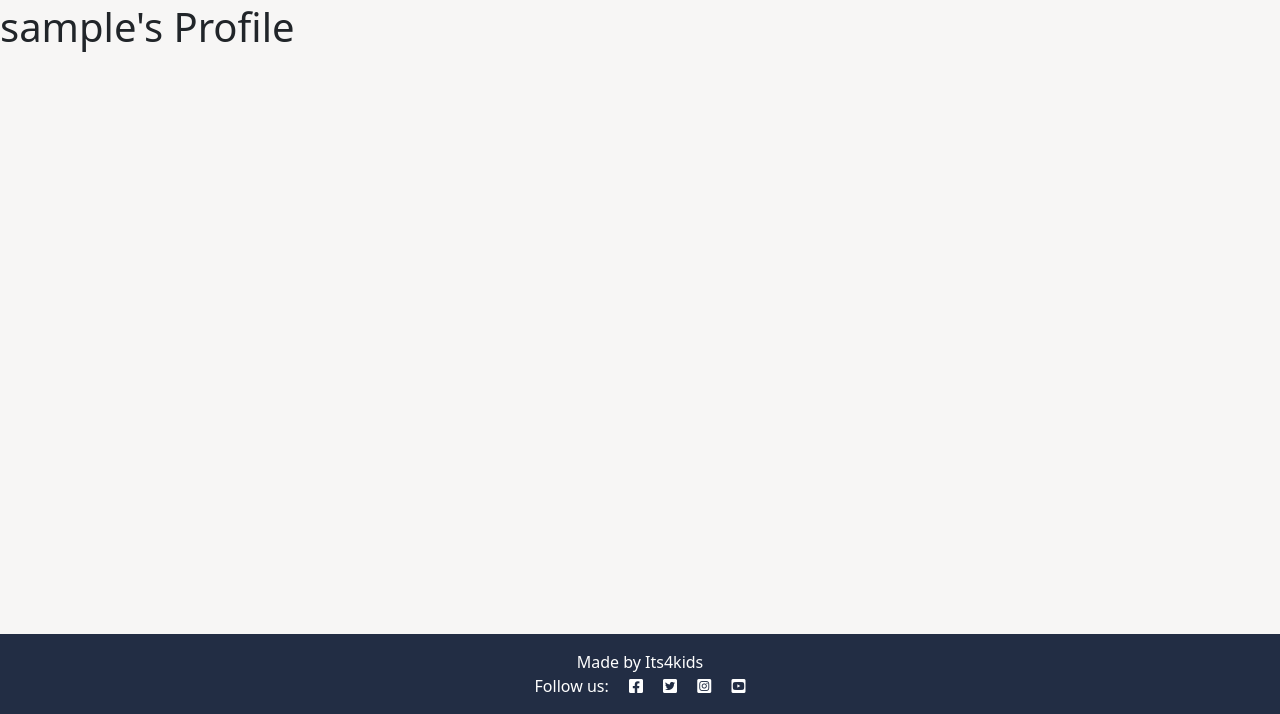
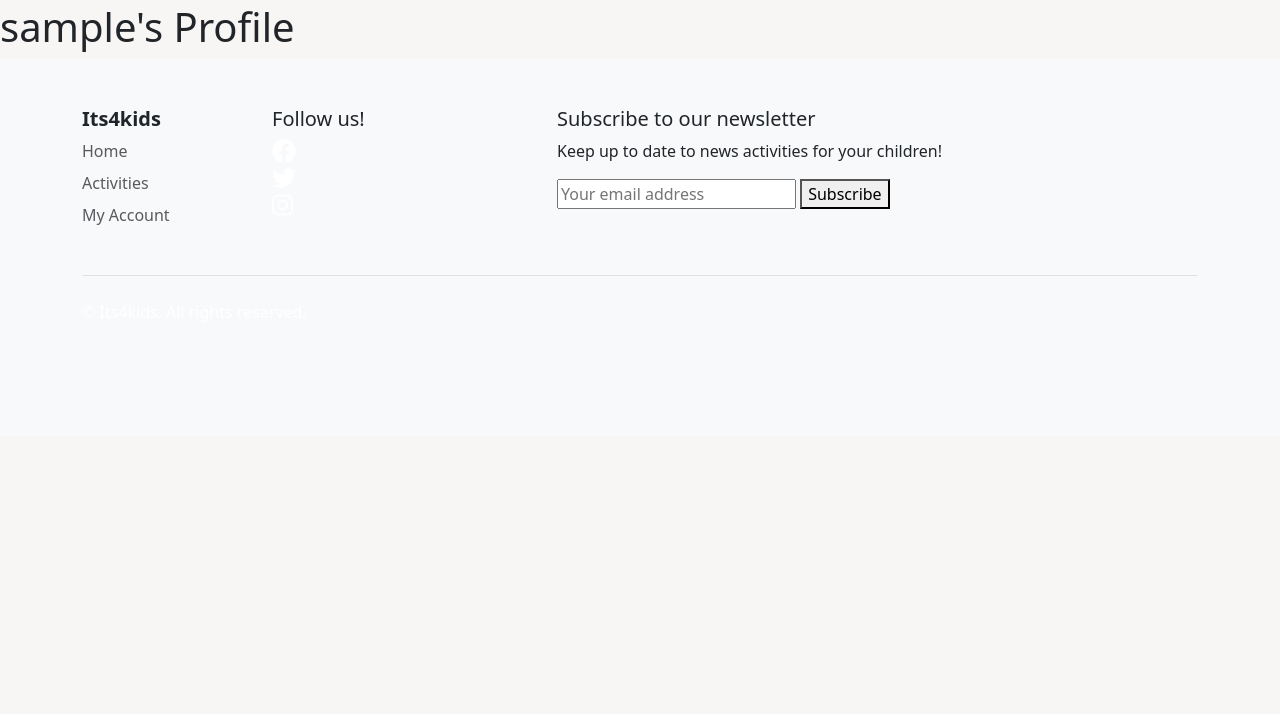
Before and after one commit to fmstacco/its4kids, a Django app: page /profiles/profile/ in a window 1280 px wide. Shown: the part 86-800 px from the top of the page. Run offline with Django 3.2, Linux system fonts and the light colour scheme; the visitor is signed in with stand-in values (Sample User, id 1).

Commit message:
Update footer style, add home, activities and profile links, add subscription to newsletter

```diff
--- a/templates/base.html
+++ b/templates/base.html
@@ -93,23 +93,45 @@
     </main>
 
     <!-- Footer -->
-    <footer class="footer mt-auto py-3 dark-bg">
-        <p class="m-0 text-center text-white">Made by Its4kids</p>
-        <p class="m-0 text-center text-white">Follow us:
-            <a href="http://facebook.com" target="_blank" rel="noopener"
-                aria-label="Visit our facebook page (opens in new tab)">
-                <i class="fab fa-facebook-square ms-3 text-white"></i></a>
-            <a href="http://twitter.com" target="_blank" rel="noopener"
-                aria-label="Visit our twitter page (opens in new tab)">
-                <i class="fab fa-twitter-square ms-3 text-white"></i></a>
-            <a href="http://instagram.com" target="_blank" rel="noopener"
-                aria-label="Visit our twitter page (opens in new tab)">
-                <i class="fab fa-instagram-square ms-3 text-white"></i></a>
-            <a href="http://youtube.com" target="_blank" rel="noopener"
-                aria-label="Visit our youtube page (opens in new tab)">
-                <i class="fab fa-youtube-square ms-3 text-white"></i></a>
-        </p>
-    </footer>
+    <footer class="footer container-fluid py-5 bg-light">
+        <div class="container">
+            <div class="row">
+              <div class="col-6 col-md-2 mb-3 text-dark">
+                <h5 class="fw-bolder">Its4kids</h5>
+                <ul class="nav flex-column">
+                  <li class="nav-item mb-2"><a href="{% url 'home' %}" class="nav-link p-0 text-body-secondary text-white ">Home</a></li>
+                  <li class="nav-item mb-2"><a href="{% url 'blog' %}" class="nav-link p-0 text-body-secondary text-white">Activities</a></li>
+                  <li class="nav-item mb-2"><a href="{% url 'profiles:profile' %}" class="nav-link p-0 text-body-secondary text-white">My Account</a></li>
+
+                </ul>
+              </div>
+
+              <div class="col-6 col-md-2 mb-3 text-dark">
+                <h5>Follow us!</h5>
+                <ul class="nav flex-column" >
+                  <li><a href="https://www.facebook.com/"><i class="fab fa-facebook text-white fs-4 p-0"></i></a></li>
+                  <li><a href="https://www.twitter.com/"><i class="fab fa-twitter text-white fs-4"></i></a></li>
+                  <li><a href="https://www.instagram.com/"><i class="fab fa-instagram text-white fs-4"></i></a></li>
+
+                </ul>
+              </div>
+
+
+              <div class="col-md-5 offset-md-1 mb-3 text-dark">
+                <form action="https://gmail.us21.list-manage.com/subscribe/post?u=1599c7f020532a28b4ca27d63&amp;id=80aa886339&amp;f_id=00e65ae1f0" method="POST" class="newsletter-form">
+                  {% csrf_token %}
+                  <h5>Subscribe to our newsletter</h5>
+                  <p>Keep up to date to news activities for your children!</p>
+                  <input type="email" name="EMAIL" placeholder="Your email address" required>
+                  <button type="submit">Subscribe</button>
+                </form>
+              </div>
+            </div>
+
+            <div class="d-flex flex-column flex-sm-row justify-content-between py-4 my-4 border-top text-white">
+              <p>&copy; Its4kids. All rights reserved.</p>
+            </div>
+        </footer>
 
     <!--Javascript Alert Messages - code from Code Institute: I think therefore I blog-->
 
```
